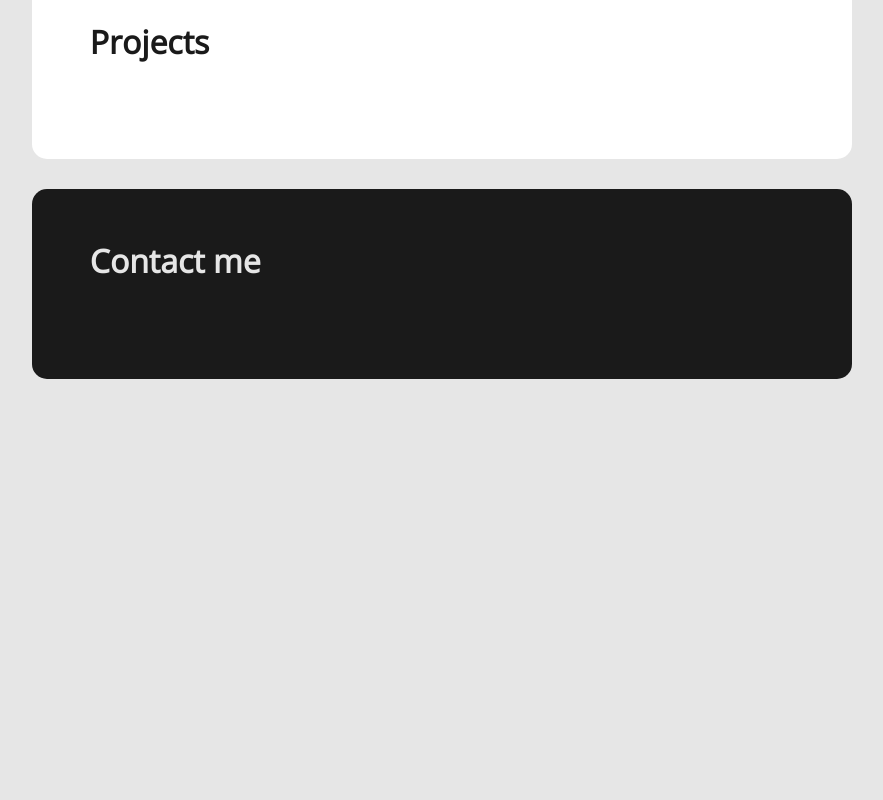
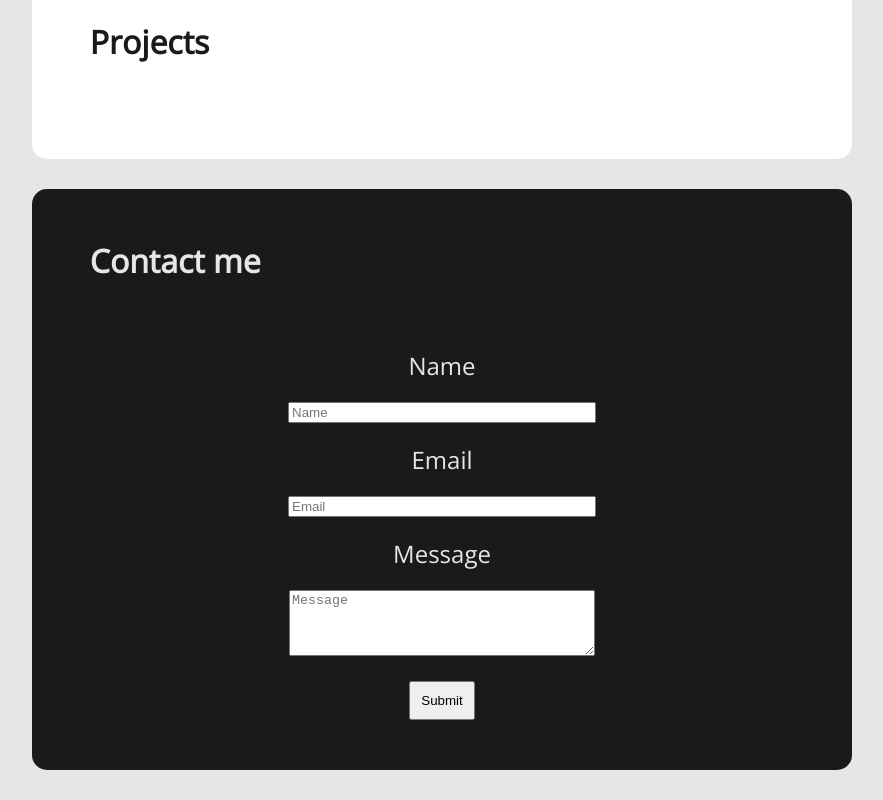
Before and after one commit to Lowza/portfolio, a React (Create React App) app: page / in a window 1280 px wide. Shown: the part 1268-2068 px from the top of the page, without its empty margins (198-1081 px from the left). Before the commit the page ends 1677 px from the top, so only its background shows below. Built offline with nearby package versions, Linux system fonts and the light colour scheme.

Commit message:
add basic form with submit functionality via Formsubmit.co, add contact.css stylesheet

```diff
--- a/src/components/Contact.js
+++ b/src/components/Contact.js
@@ -1,7 +1,21 @@
+import "./contact.css";
+
 function Contact() {
     return (
         <section id="contact">
             <h2>Contact me</h2>
+            <form action="https://formsubmit.co/jackrlomax@gmail.com" method="POST">
+                <label>Name</label>
+                <input placeholder="Name" type="text" name="name"/>
+
+                <label>Email</label>
+                <input placeholder="Email" type="email" name="email"/>
+
+                <label>Message</label>
+                <textarea placeholder="Message" type="textarea" name="message"/>
+
+                <button type="submit">Submit</button>
+            </form>
         </section>
     )
 }
--- /dev/null
+++ b/src/components/contact.css
@@ -0,0 +1,25 @@
+form {
+    display: flex;
+    flex-direction: column;
+    align-items: center;
+}
+
+input {
+    max-width: 80%;
+    min-width: 300px;
+}
+
+textarea {
+    max-width: 80%;
+    min-width: 300px;
+    height: 60px;
+}
+
+label {
+    padding: 20px;
+}
+
+button {
+    padding: 10px;
+    margin-top: 25px;
+}
```
